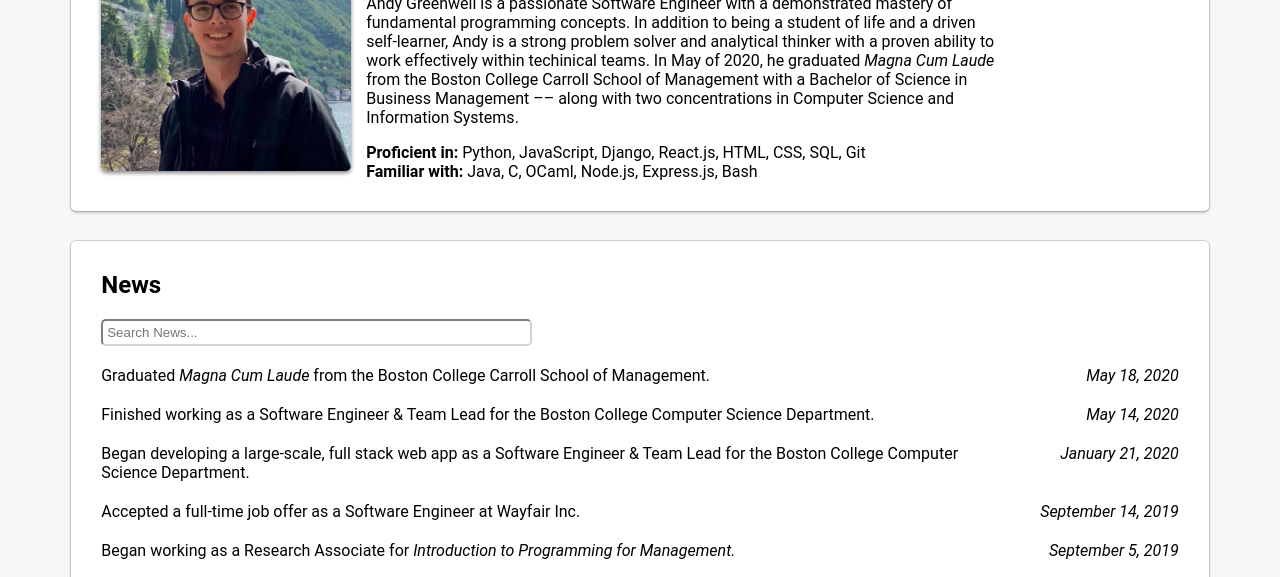
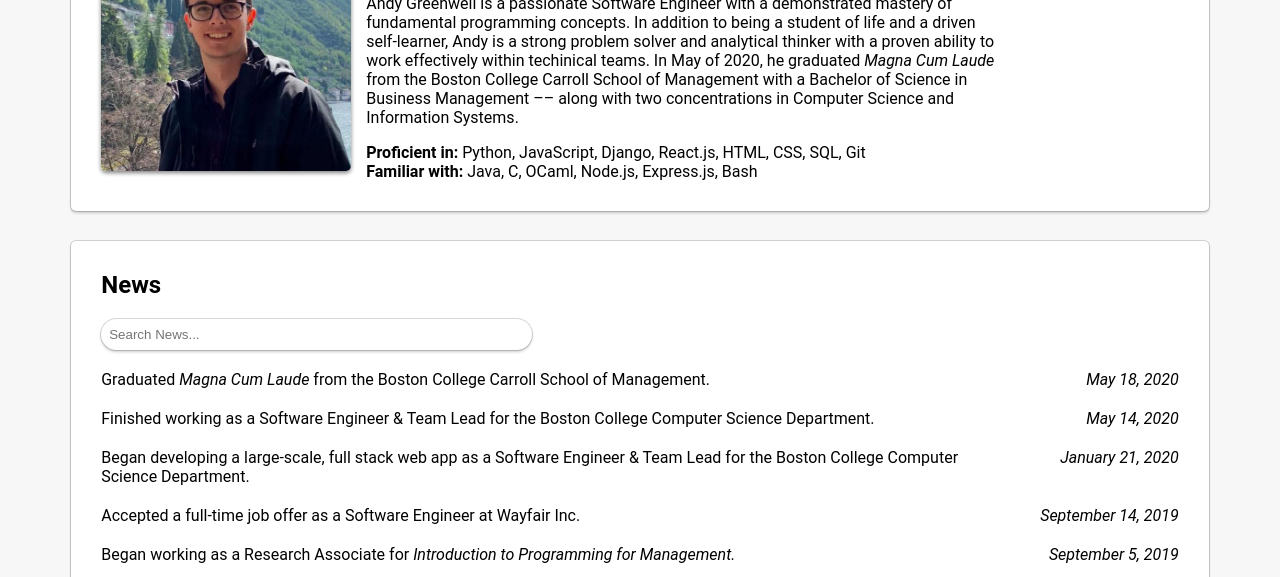
Before and after one commit to ajgreenwell/ajgreenwell.com, a website built with webpack: page docs/index.html in a window 1280 px wide. Shown: the part 209-786 px from the top of the page. Built offline with nearby package versions, Linux system fonts and the light colour scheme.

Commit message:
improving styling

```diff
--- a/docs/style.css
+++ b/docs/style.css
@@ -4,6 +4,7 @@
 
 :root {
     --border-radius: 5px;
+    --box-shadow: 0 0 0 1px rgba(0,0,0,.15), 0 2px 3px rgba(0,0,0,.2);
     --nav-row-height: 70px;
     --container-width: 90%;
     --theme-color: #73131d;
@@ -265,9 +266,10 @@ img {
 }
 
 #news-search {
-    border-radius: var(--border-radius);
-    border-color: lightgrey;
-    padding: 4px 4px 4px 4px;
+    border-radius: 50px;
+    border-style: none;
+    box-shadow: var(--box-shadow);
+    padding: 8px 8px 8px 8px;
     width: 40%;
     min-width: 250px;
     border-width: 2px;
@@ -275,7 +277,7 @@ img {
 
 #news-search:focus {
     outline: none;
-    border-color: var(--theme-color);
+    box-shadow: 0 0 0 1px var(--theme-color), 0 2px 3px rgba(0,0,0,.2);
 }
 
 #news-item-toggle {
@@ -353,7 +355,7 @@ section {
     border-radius: var(--border-radius);
     background-color: white;
     margin-bottom: 30px;
-    box-shadow: 0 0 0 1px rgba(0,0,0,.15), 0 2px 3px rgba(0,0,0,.2);
+    box-shadow: var(--box-shadow);
 }
 
 section h1 {
```
